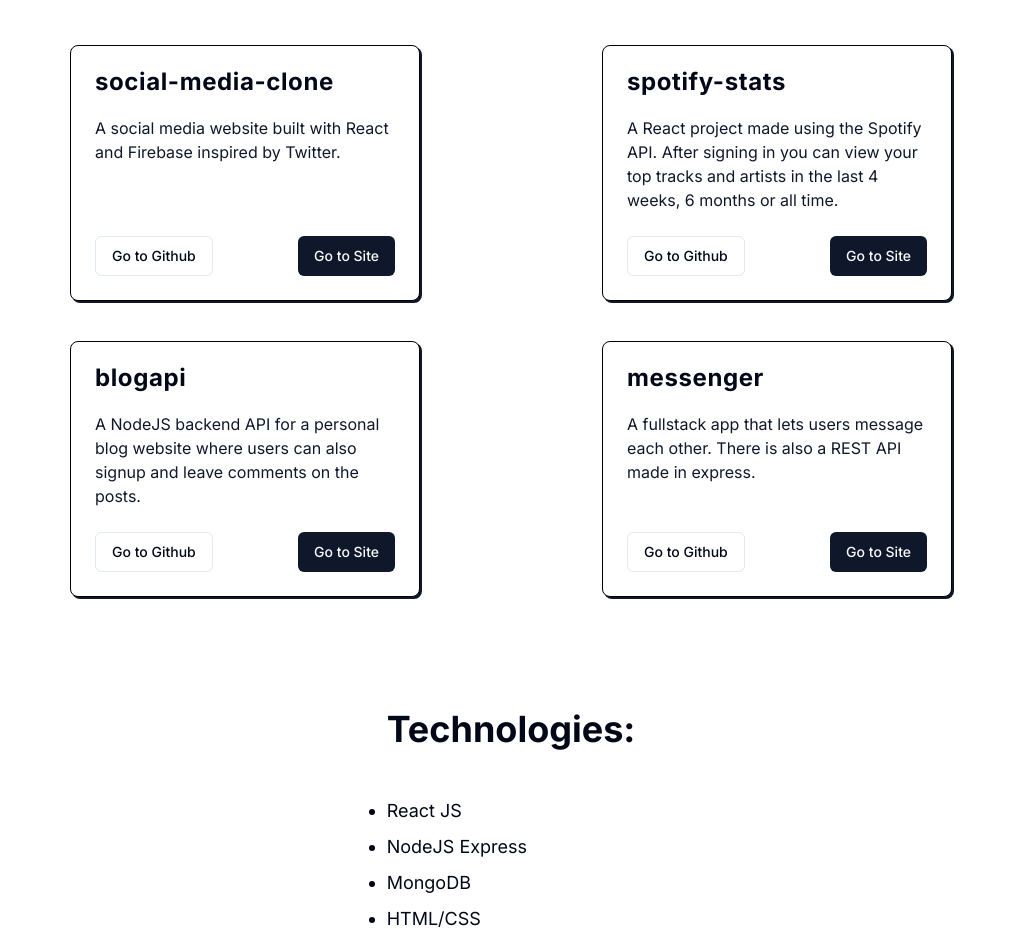
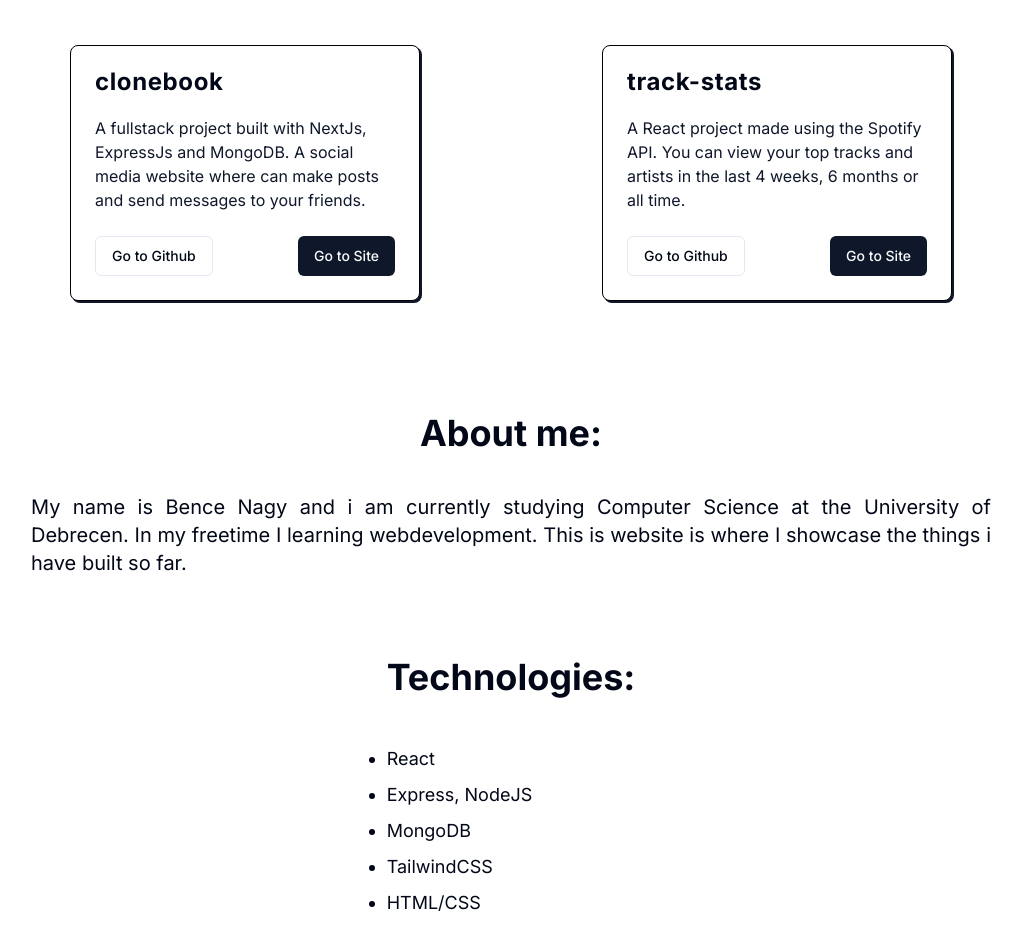
Before and after one commit to nagyb3/codebybence, a Next.js app: page / in a window 1280 px wide. Shown: the part 584-1513 px from the top of the page, without its empty margins (129-1151 px from the left). Built offline with nearby package versions, Linux system fonts and the light colour scheme.

Commit message:
update projects

```diff
--- a/app/page.tsx
+++ b/app/page.tsx
@@ -1,68 +1,76 @@
-import Image from 'next/image'
-import { ModeToggle } from '@/components/mode-toggle'
-import { ProjectCard } from '@/components/project-card'
-import { Button } from '@/components/ui/button'
+import { ModeToggle } from "@/components/mode-toggle";
+import { ProjectCard } from "@/components/project-card";
+import { Button } from "@/components/ui/button";
 
 export default function Home() {
   return (
-    <div className='overflow-hidden'>
-      <nav className='border-b border-grey-500 px-5 py-5 flex justify-between items-center'>
+    <div className="overflow-hidden">
+      <nav className="border-b border-grey-500 px-5 py-5 flex justify-between items-center">
         <p>codebybence.com</p>
         <ModeToggle />
       </nav>
       <main>
-        <div className='max-w-5xl mx-auto pt-20 pb-20 sm:pt-24 lg:pt-32'>
+        <div className="max-w-5xl mx-auto pt-20 pb-20 sm:pt-24 lg:pt-32">
           <h1 className="text-slate-900 font-extrabold text-4xl sm:text-6xl tracking-tight text-center dark:text-white">
             Hey, it&apos;s me!
           </h1>
           {/* <p className='text-center pt-10 text-xl'>i make some websites...</p> */}
-          <p className='text-center pt-10 text-xl'>My name is Bence Nagy and I like to code, especially websites..</p>
-          <div className='text-center pt-5'>
+          <p className="text-center pt-10 text-xl">
+            My name is Bence Nagy and I like to code, especially websites..
+          </p>
+          <div className="text-center pt-5">
             <Button variant="link" asChild>
-              <a href="https://github.com" className='text-xl' target='_blank'>My GitHub Profile &gt;</a>
+              <a href="https://github.com" className="text-xl" target="_blank">
+                My GitHub Profile &gt;
+              </a>
             </Button>
           </div>
         </div>
-        <div className='py-16 max-w-5xl mx-auto'>
-          <p className='text-slate-900 text-center font-bold text-3xl sm:text-4xl dark:text-white'>
+        <div className="py-16 max-w-5xl mx-auto">
+          <p className="text-slate-900 text-center font-bold text-3xl sm:text-4xl dark:text-white">
             Projects I have built:
           </p>
-          <div className='grid grid-cols-1 gap-10 justify-items-center py-12 md:grid-cols-2'>
-            <ProjectCard name="social-media-clone" description="A social media website built with React and Firebase inspired by Twitter."
-            githubLink="https://github.com/nagyb3/social-media-clone" siteLink="https://nagyb.xyz" />
-            <ProjectCard name="spotify-stats" description="A React project made using the Spotify API.
-              After signing in you can view your top tracks and artists in the last 4 weeks, 6 months or all time."
-            githubLink="https://github.com/nagyb3/spotify-stats" siteLink="https://spotify-stats-pearl.vercel.app/" />
-            {/* <ProjectCard name="productivity-timer" description="A productivity tool featuring a pomodoro timer, a brown noise generator
-             and a time tracker to record the time you have spent studying/working."
-            githubLink="https://github.com/nagyb3/productivity-timer" siteLink="https://nagyb3.github.io/productivity-timer" /> */}
-            <ProjectCard name="blogapi" description="A NodeJS backend API for a personal blog website where users can also signup and leave comments on the posts."
-            githubLink="https://github.com/nagyb3/blogapi" siteLink="https://blog.codebybence.com" />
-            <ProjectCard name="messenger" description="A fullstack app that lets users message each other. There is also a REST API made in express."
-            githubLink="https://github.com/nagyb3/messenger-frontend" siteLink="https://messenger-frontend-nine.vercel.app/" />
+          <div className="grid grid-cols-1 gap-10 justify-items-center py-12 md:grid-cols-2">
+            <ProjectCard
+              name="clonebook"
+              description="A fullstack project built with NextJs, ExpressJs and MongoDB. A social media website where can make posts and send messages to your friends."
+              githubLink="https://github.com/nagyb3/clonebook-next"
+              siteLink="https://clonebook-next.vercel.app/"
+            />
+            <ProjectCard
+              name="track-stats"
+              description="A React project made using the Spotify API.
+              You can view your top tracks and artists in the last 4 weeks, 6 months or all time."
+              githubLink="https://github.com/nagyb3/track-stats"
+              siteLink="https://track-stats.vercel.app/"
+            />
           </div>
         </div>
-        <div className='mb-16 w-fit mx-auto'>
-          <h2 className='font-bold text-3xl sm:text-4xl mb-12'>Technologies:</h2>
-          <ul className='list-disc text-lg flex flex-col gap-2'>
-            <li>React JS</li>
-            <li>NodeJS Express</li>
+        <div className="max-w-5xl pb-20 mx-auto px-8">
+          <h2 className="font-bold text-3xl sm:text-4xl text-center pb-10">
+            About me:
+          </h2>
+          <div className="text-justify text-xl">
+            My name is Bence Nagy and i am currently studying Computer Science
+            at the University of Debrecen. In my freetime I learning
+            webdevelopment. This is website is where I showcase the things i
+            have built so far.
+          </div>
+        </div>
+        <div className="mb-16 w-fit mx-auto">
+          <h2 className="font-bold text-3xl sm:text-4xl mb-12">
+            Technologies:
+          </h2>
+          <ul className="list-disc text-lg flex flex-col gap-2">
+            <li>React</li>
+            <li>Express, NodeJS</li>
             <li>MongoDB</li>
+            <li>TailwindCSS</li>
             <li>HTML/CSS</li>
-            <li>TailwindCSS</li>
             <li>Python</li>
           </ul>
         </div>
-        <div className='max-w-5xl pb-20 mx-auto px-8'>
-          <h2 className='font-bold text-3xl sm:text-4xl text-center pb-10'>
-            About me:
-          </h2>
-          <div className='text-justify text-xl'>
-            My name is Bence Nagy and i am currently studying Computer Science at the University of Debrecen. In my freetime
-            I learning webdevelopment. This is website is where I showcase the things i have built so far.
-          </div>
-        </div>
       </main>
     </div>
-  )
+  );
 }
```
Also changed, not shown: 1 other file (tests, documents, lock files or other folders).
